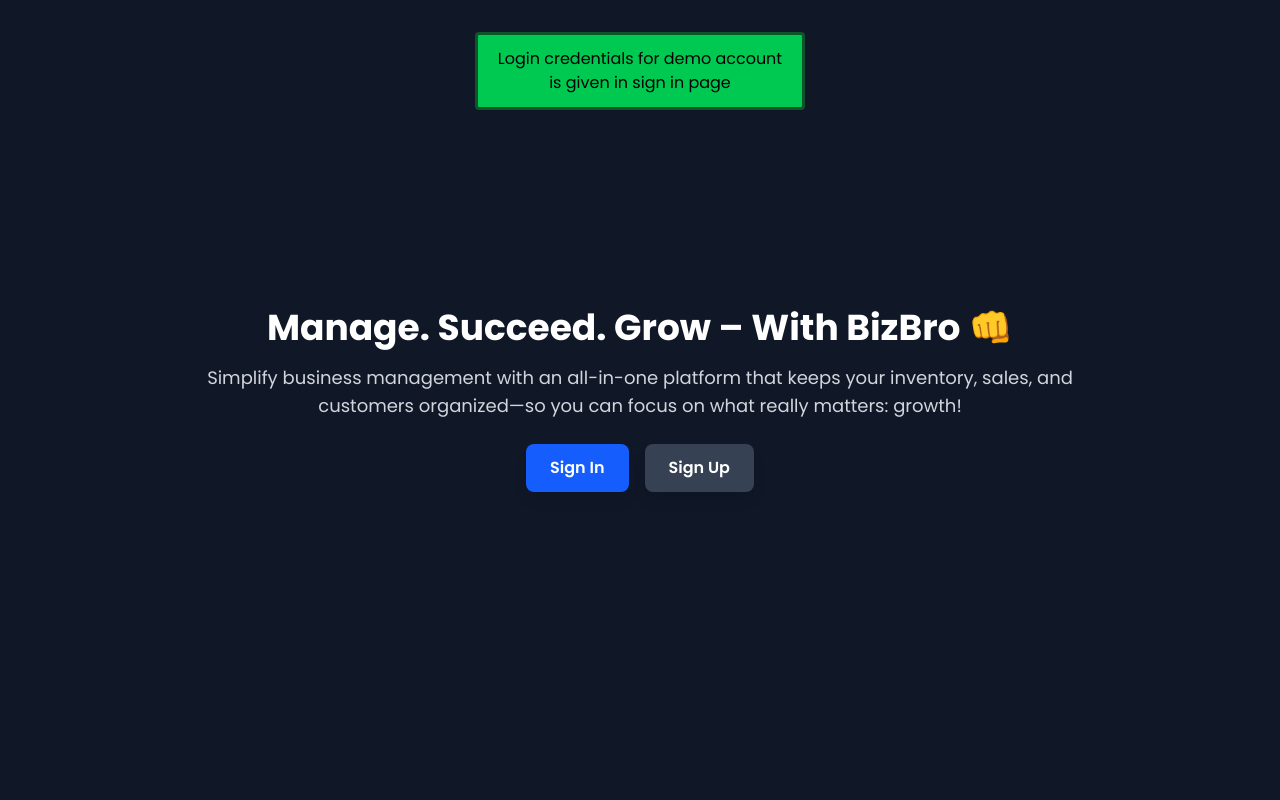
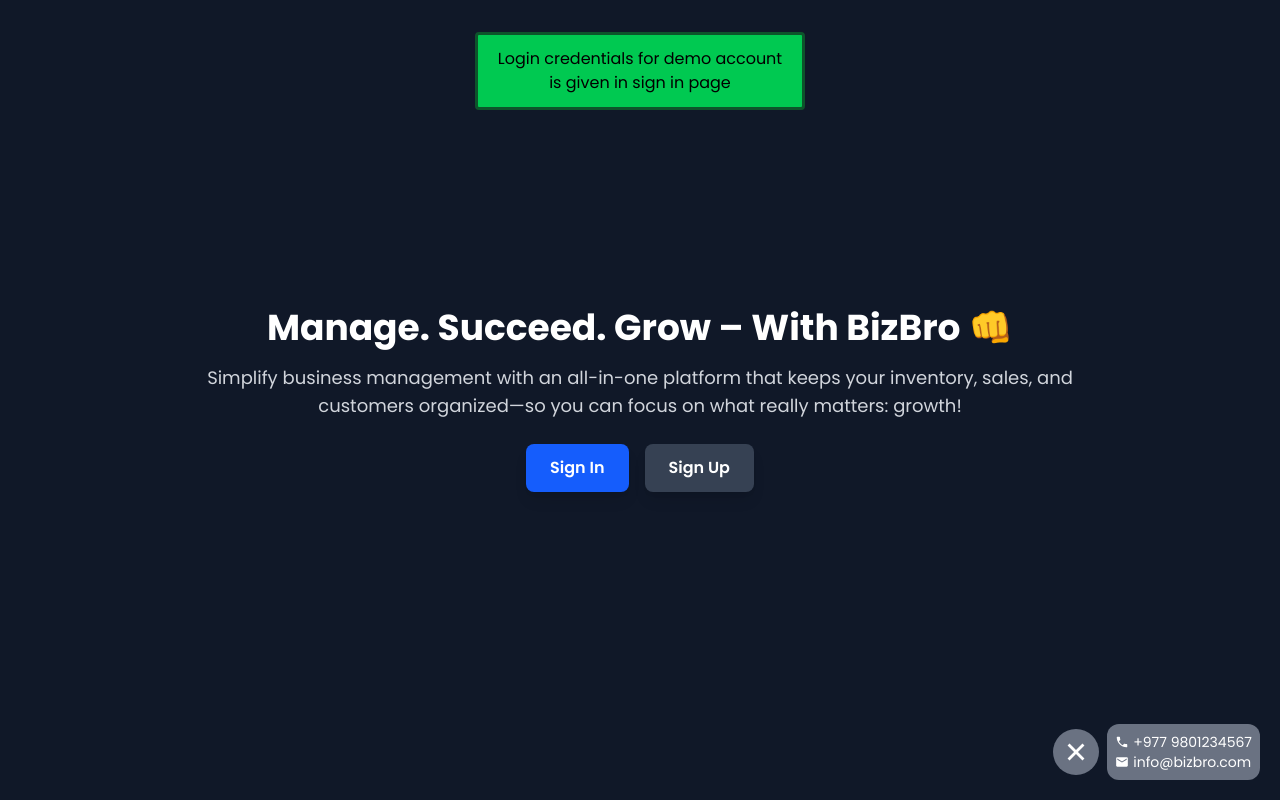
Before and after one commit to poudelsamip/bizbro, a React (Vite) app: page / in a window 1280 px wide. Built offline with nearby package versions, Linux system fonts and the light colour scheme; no server answers.

Commit message:
support button added

```diff
--- a/src/Pages/Hero.jsx
+++ b/src/Pages/Hero.jsx
@@ -1,4 +1,11 @@
+import { useState } from "react";
+import { MdSupportAgent } from "react-icons/md";
+import { IoMdCall } from "react-icons/io";
+import { MdEmail } from "react-icons/md";
+import { IoCloseSharp } from "react-icons/io5";
+
 const Hero = () => {
+  const [support, setSupport] = useState(true);
   return (
     <div className="flex items-center justify-center h-full bg-gray-900 text-white text-center">
       <div className="absolute top-8 border-3 border-green-900 bg-green-500 rounded px-5 py-3 text-black">
@@ -30,6 +37,27 @@
           </a>
         </div>
       </div>
+      <div className="absolute bottom-5 right-5 flex items-center gap-2">
+        <div
+          className="text-white p-2 rounded-full bg-gray-500 cursor-pointer"
+          title={support ? "Close" : "Customer Support"}
+          onClick={() => setSupport(!support)}
+        >
+          {support ? <IoCloseSharp size={30} /> : <MdSupportAgent size={30} />}
+        </div>
+        <div
+          className={`${
+            support ? "block" : "hidden"
+          } bg-gray-500 p-2 rounded-xl`}
+        >
+          <div className="flex items-center gap-1 text-sm">
+            <IoMdCall className="text-white " /> +977 9801234567
+          </div>
+          <div className="flex items-center gap-1 text-sm">
+            <MdEmail className="text-white" /> info@bizbro.com
+          </div>
+        </div>
+      </div>
     </div>
   );
 };
```
